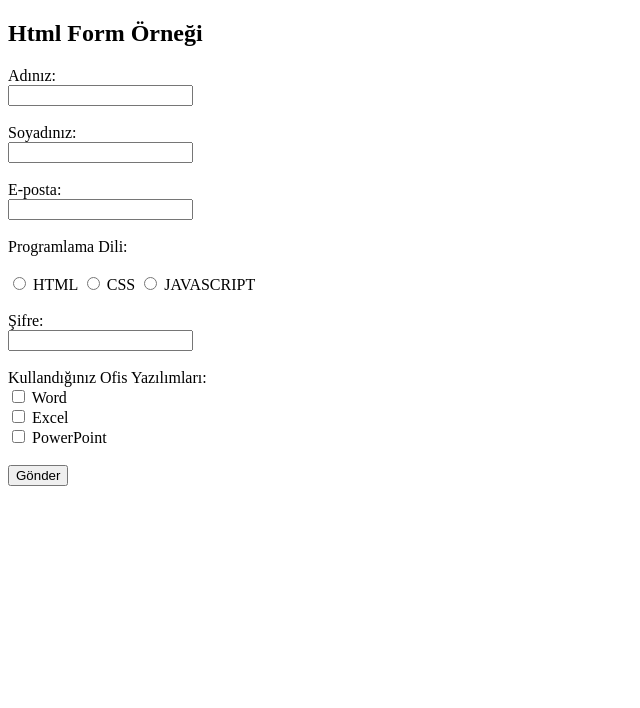
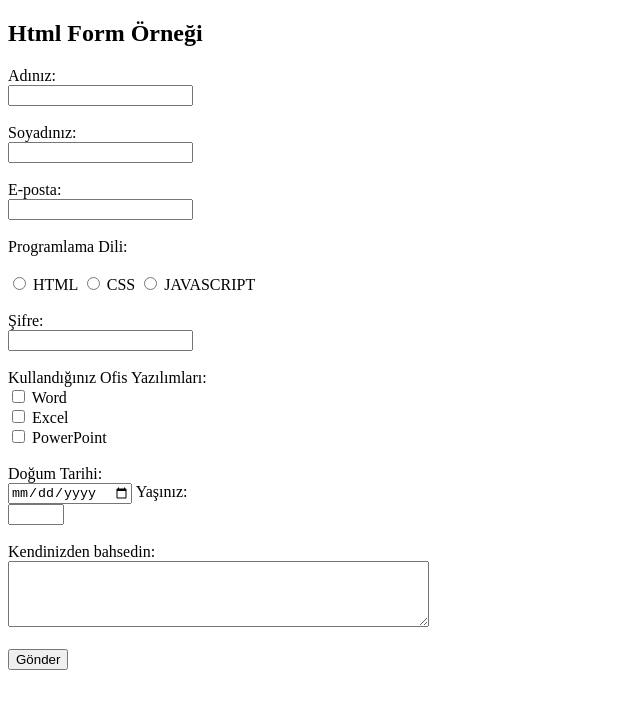
Before and after one commit to cugurel/FrontEndHss, a plain HTML site: page form.html in a window 1280 px wide. Shown: the whole page, without its empty margins (0-640 px from the left). Drawn offline with Linux system fonts and the light colour scheme.

Commit message:
form bitti

```diff
--- a/form.html
+++ b/form.html
@@ -43,6 +43,16 @@ ve web uygulamalarının temel bileşenlerinden biridir.
         <label for="excel">Excel</label><br>
         <input type="checkbox" name="powerpoint" id="powerpoint" value="powerpoint">
         <label for="powerpoint">PowerPoint</label><br><br>
+
+        <label for="">Doğum Tarihi:</label><br>
+        <input type="date" name="birthdate" id="">
+
+        <label for="">Yaşınız:</label><br>
+        <input type="number" name="age" id="" min="1" max="50"><br><br>
+
+        <label for="">Kendinizden bahsedin:</label><br>
+        <textarea rows="4" cols="50" name="info" id=""></textarea><br><br>
+
         <input type="submit" value="Gönder">
     </form>
 </body>
```
